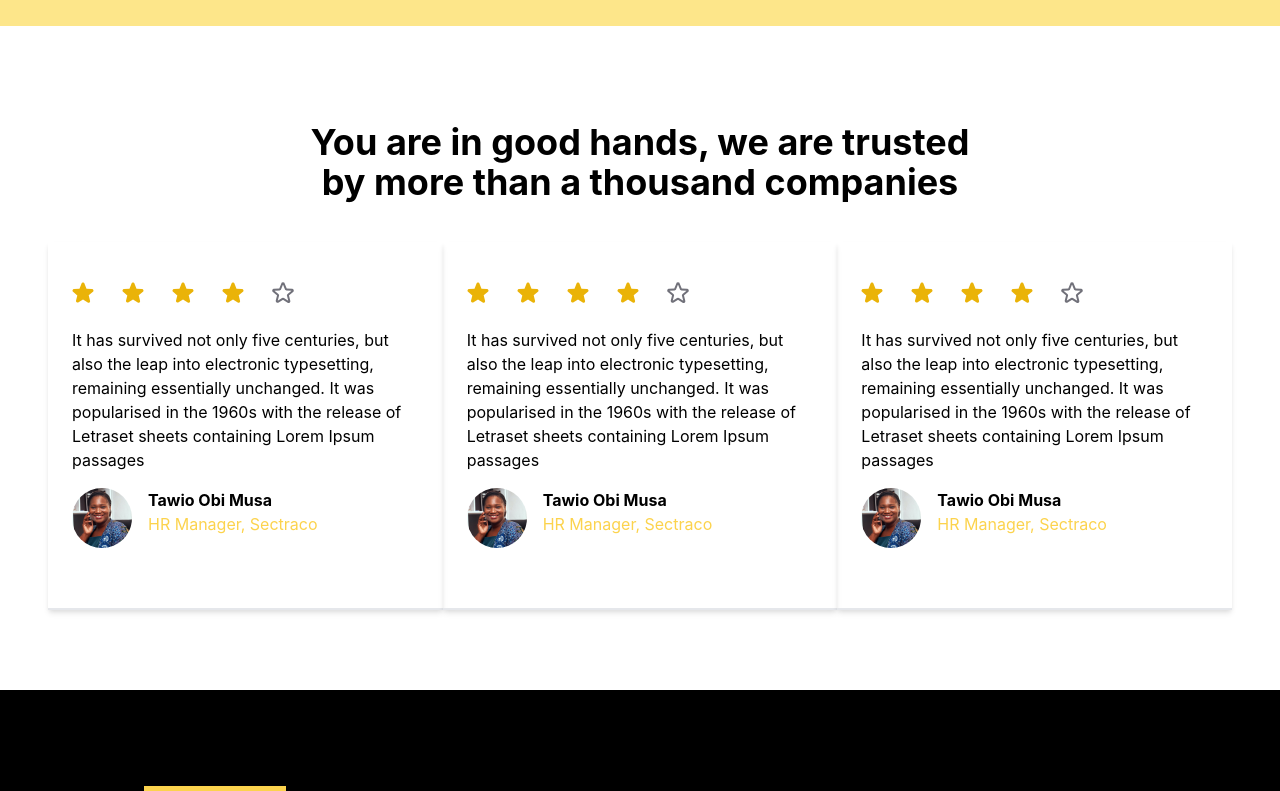
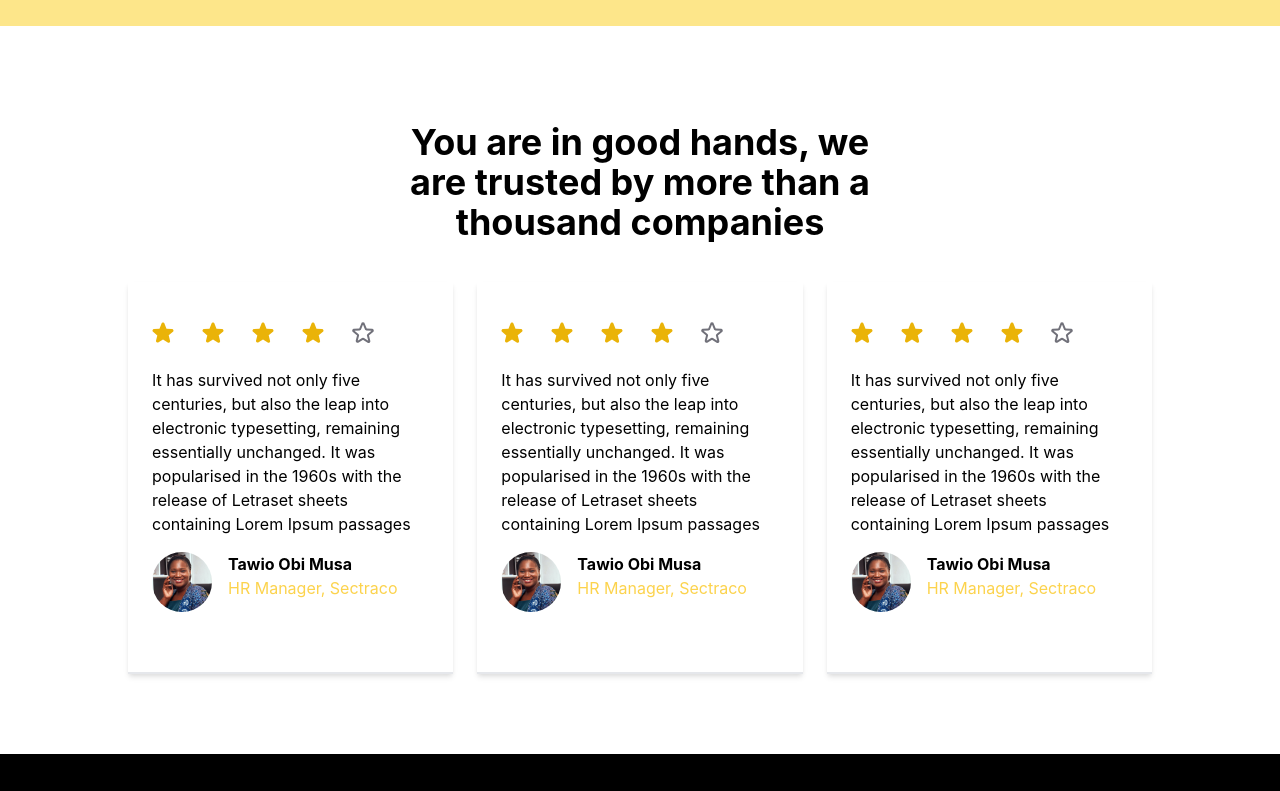
Before and after one commit to luigimorel/recruit-africa, a React (Create React App) app: page / in a window 1280 px wide. Shown: the part 3540-4331 px from the top of the page. Built offline with nearby package versions, Linux system fonts and the light colour scheme; what @tailwindcss/typography would draw is missing.

Commit message:
refactor shit

```diff
--- a/src/components/Testimonials.jsx
+++ b/src/components/Testimonials.jsx
@@ -33,8 +33,8 @@ function Testimonials(props) {
   ];
 
   return (
-    <div>
-      <h4 className="sm:text-4xl text-3xl sm:px-64  font-bold my-0 text-center mb-10">
+    <div className="px-20">
+      <h4 className="sm:text-4xl text-3xl sm:px-64   font-bold my-0 text-center mb-10">
         {testmonialHeading}
       </h4>
 
@@ -42,7 +42,11 @@ function Testimonials(props) {
         {testomonialText.map((x) => (
           <div
             key={x.id}
-            className="flex flex-col hover:border-yellow-400 border-b-2 shadow-md mr-0  mb-10 sm:mb-20"
+            className={
+              x.id === 3
+                ? "flex flex-col hover:border-yellow-400 border-b-2 shadow-md mr-0  mb-10 sm:mb-20"
+                : "flex flex-col hover:border-yellow-400 border-b-2 shadow-md mr-6  mb-10 sm:mb-20"
+            }
           >
             <div className="px-3 pt-3 sm:px-6 sm:pt-10">
               <div className="flex flex-row">
```
Also changed, not shown: src/components/Footer.jsx (+11 -5 lines).
